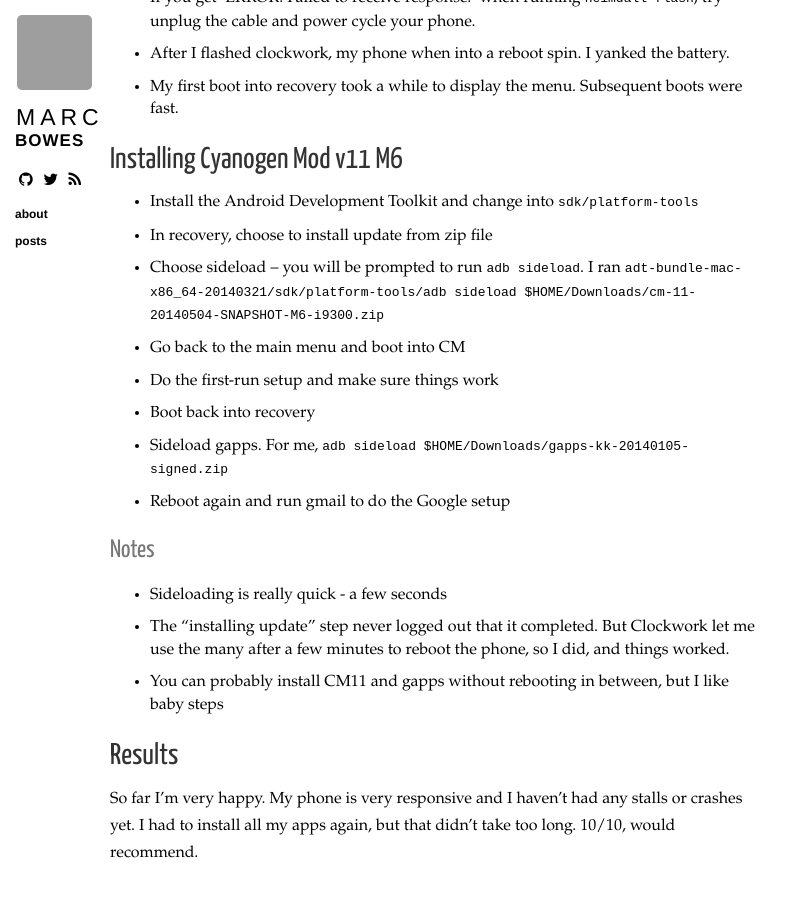
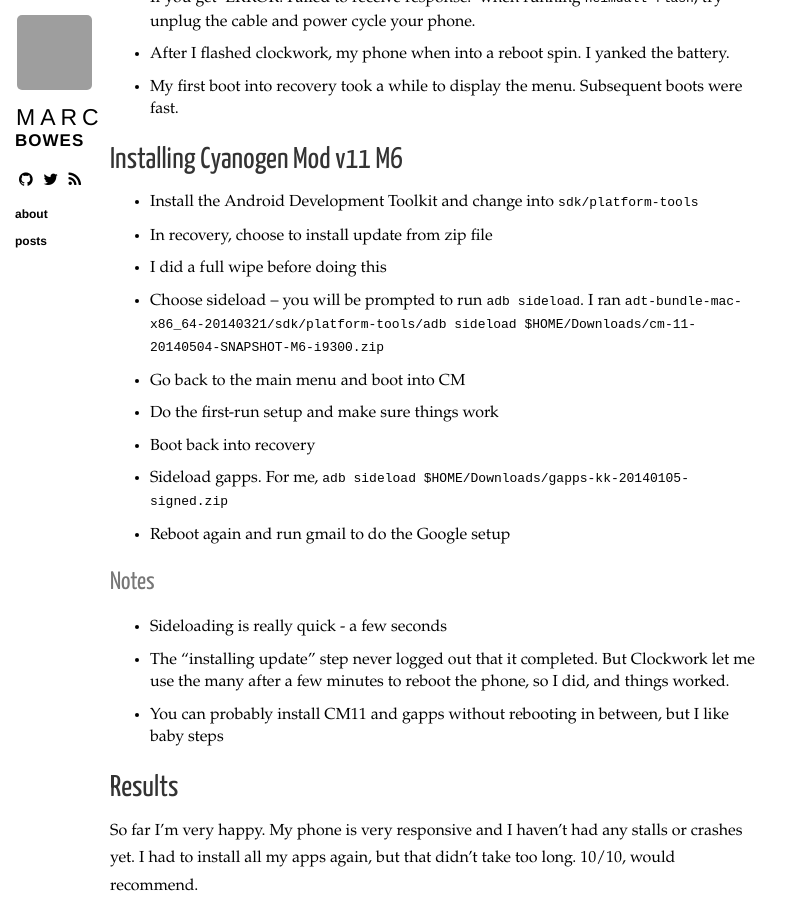
Before and after one commit to marcbowes/marcbowes.github.io, a Jekyll site: the page built from _posts/2014-05-05-flashing-cm11-to-s3.markdown, in a window 1280 px wide and 900 px high, scrolled down 1506 px. Shown: the whole window, without its empty margins (0-802 px from the left). Built offline with Jekyll 4.4.1, drawn with Linux system fonts in a browser that asks for light colours; nearby versions of some CDN libraries; Markdown is read by kramdown in place of the engine named in the settings; grey boxes are pictures that could not be loaded.

Commit message:
Note on wipe

```diff
--- a/_posts/2014-05-05-flashing-cm11-to-s3.markdown
+++ b/_posts/2014-05-05-flashing-cm11-to-s3.markdown
@@ -69,6 +69,7 @@
 
 * Install the Android Development Toolkit and change into `sdk/platform-tools`
 * In recovery, choose to install update from zip file
+* I did a full wipe before doing this
 * Choose sideload -- you will be prompted to run `adb sideload`. I ran
   `adt-bundle-mac-x86_64-20140321/sdk/platform-tools/adb sideload
   $HOME/Downloads/cm-11-20140504-SNAPSHOT-M6-i9300.zip`
```
